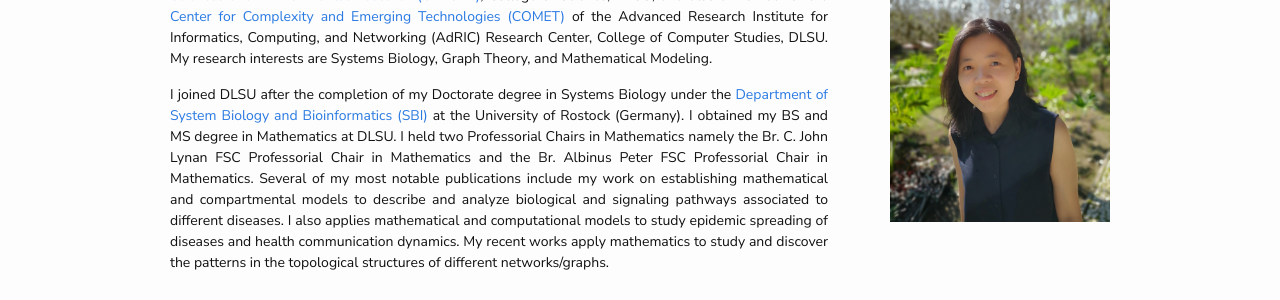
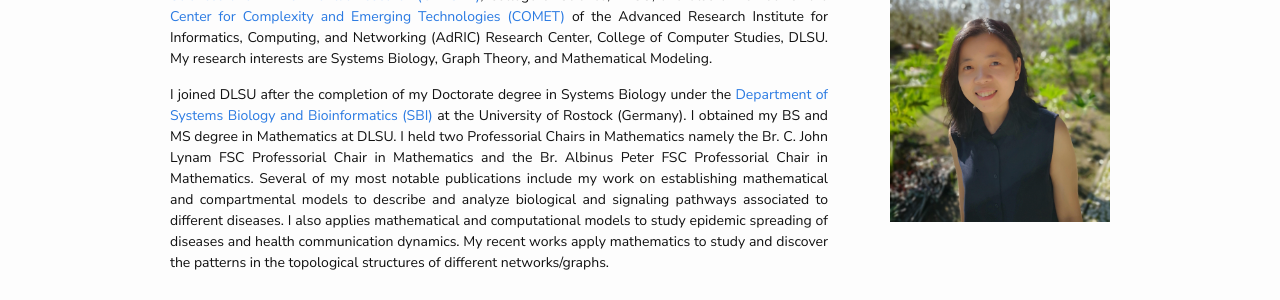
Before and after one commit to yupaulk/angelynlao.github.io, a Jekyll site: the page built from index.md, in a window 1280 px wide. Shown: the part 170-470 px from the top of the page. Built offline with Jekyll 4.4.1, drawn with Linux system fonts in a browser that asks for light colours; nearby versions of some CDN libraries; a style sheet for code colours, icons or effects is not loaded.

Commit message:
Update index.md

```diff
--- a/index.md
+++ b/index.md
@@ -26,7 +26,7 @@ layout: home
 		I am a Full Professor at the Department of Mathematics and Statistics, and the Assistant Dean for Research and Advanced Studies (ADRAS) of the College of Science at <a href="https://www.dlsu.edu.ph/" target="_blank">De La Salle University (DLSU)</a>. I am the head of the <a href="https://dlsu-scomb.github.io/" target="_blank">Systems and Computational Biology (SComB) Research Unit</a> of the <a href="https://www.dlsu.edu.ph/research/research-centers/censer/" target="_blank">Center for Natural Sciences and Environmental Research (CENSER)</a>, College of Science, DLSU, and also a member of the <a href="https://comet.dlsu.edu.ph/" target="_blank">Center for Complexity and Emerging Technologies (COMET)</a> of the Advanced Research Institute for Informatics, Computing, and Networking (AdRIC) Research Center, College of Computer Studies, DLSU. My research interests are Systems Biology, Graph Theory, and Mathematical Modeling.
 		</p>
 		<p>
-		I joined DLSU after the completion of my Doctorate degree in Systems Biology under the <a href="https://www.sbi.uni-rostock.de/team/detail/dr-angelyn-lao" target="_blank">Department of System Biology and Bioinformatics (SBI)</a> at the University of Rostock (Germany). I obtained my BS and MS degree in Mathematics at DLSU. I held two Professorial Chairs in Mathematics namely the Br. C. John Lynan FSC Professorial Chair in Mathematics and the Br. Albinus Peter FSC Professorial Chair in Mathematics. Several of my most notable publications include my work on establishing mathematical and compartmental models to describe and analyze biological and signaling pathways associated to different diseases. I also applies mathematical and computational models to study epidemic spreading of diseases and health communication dynamics. My recent works apply mathematics to study and discover the patterns in the topological structures of different networks/graphs.
+		I joined DLSU after the completion of my Doctorate degree in Systems Biology under the <a href="https://www.sbi.uni-rostock.de/team/detail/dr-angelyn-lao" target="_blank">Department of Systems Biology and Bioinformatics (SBI)</a> at the University of Rostock (Germany). I obtained my BS and MS degree in Mathematics at DLSU. I held two Professorial Chairs in Mathematics namely the Br. C. John Lynam FSC Professorial Chair in Mathematics and the Br. Albinus Peter FSC Professorial Chair in Mathematics. Several of my most notable publications include my work on establishing mathematical and compartmental models to describe and analyze biological and signaling pathways associated to different diseases. I also applies mathematical and computational models to study epidemic spreading of diseases and health communication dynamics. My recent works apply mathematics to study and discover the patterns in the topological structures of different networks/graphs.
 		</p>
 	</div>
 	<div class="column right">
```
